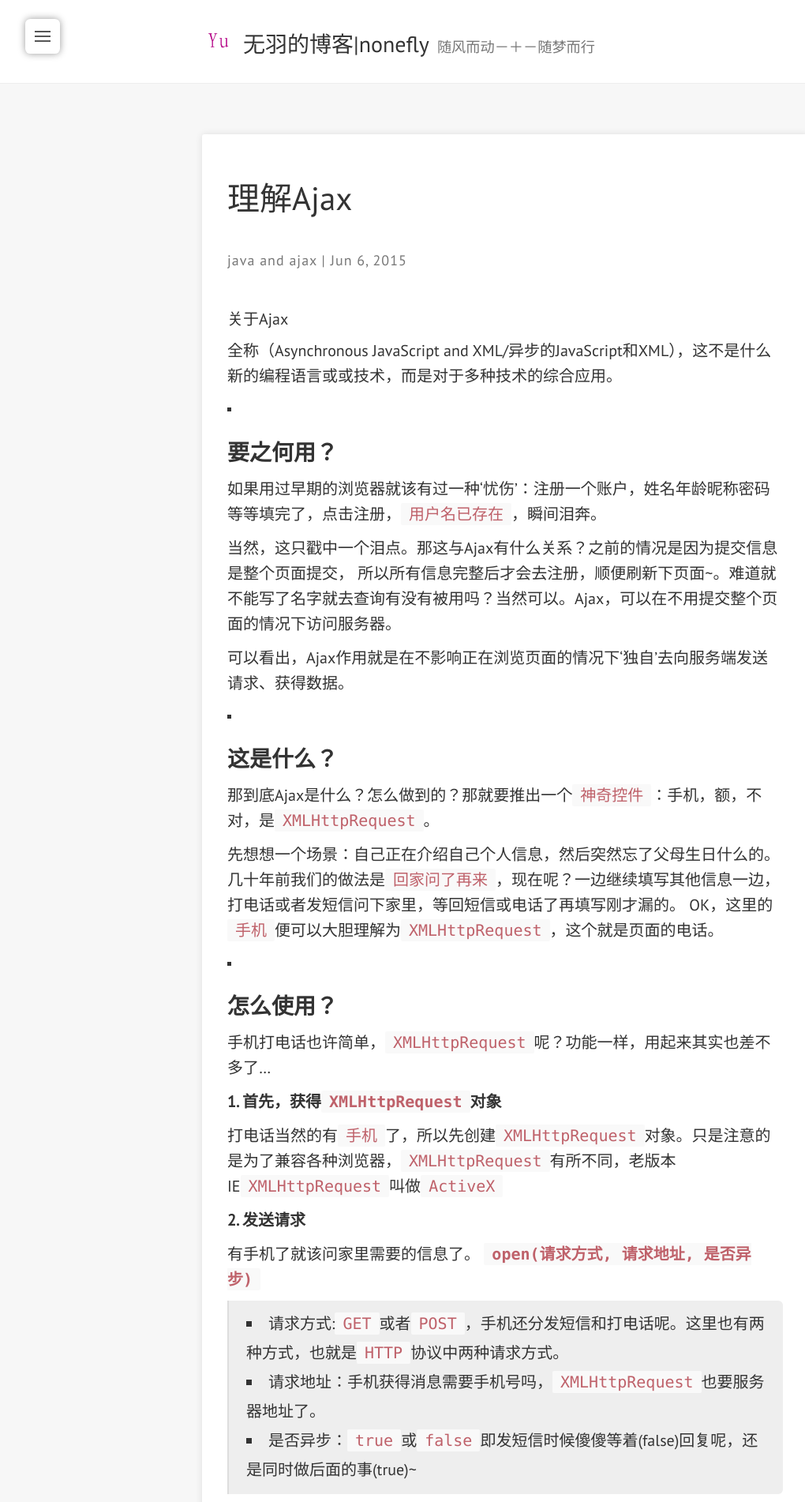
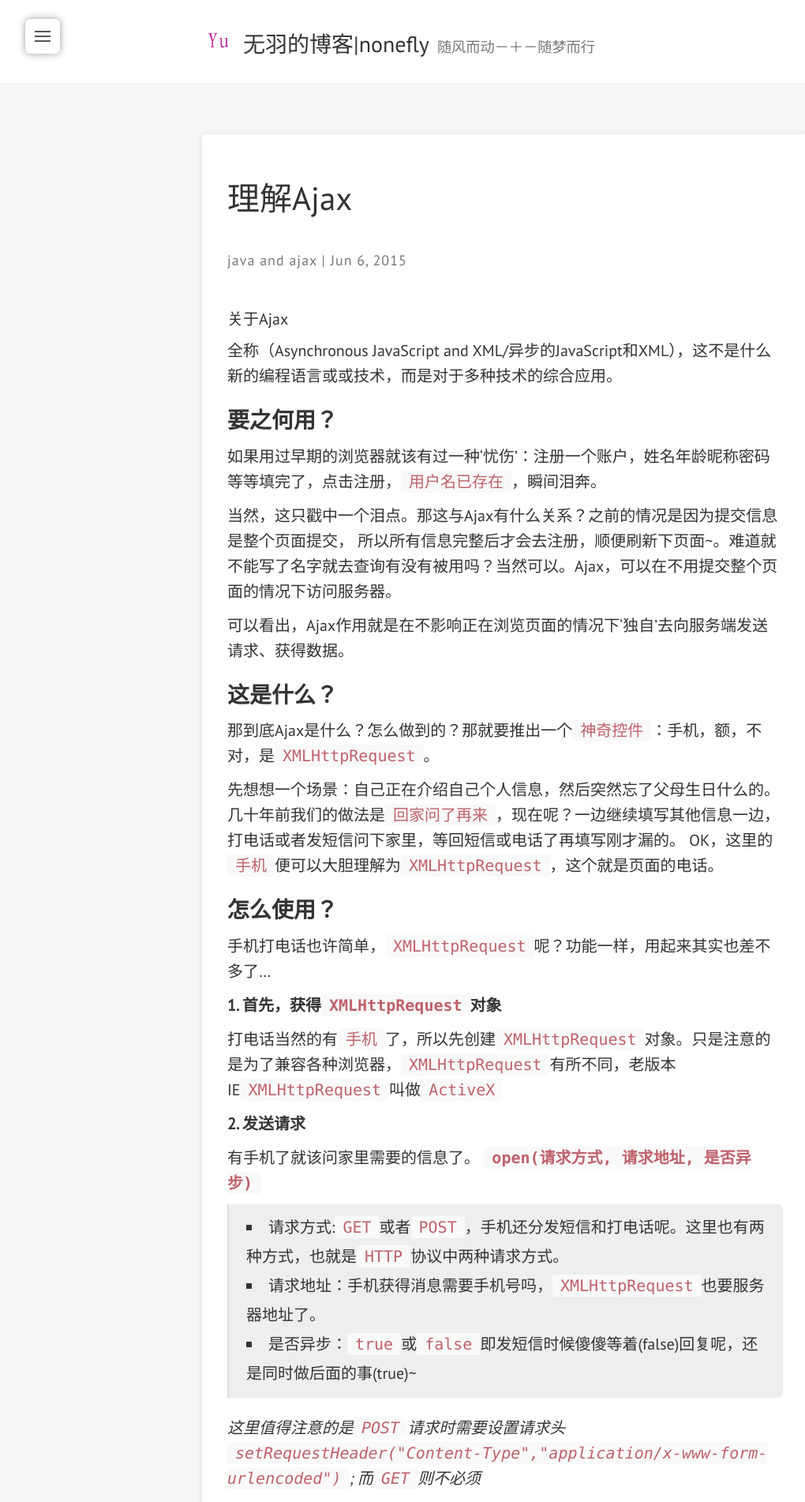
Before and after one commit to nonefly/nonefly.github.com, a Jekyll site: the page built from _posts/2015-06-06-AboutAjax.md, in a window 1280 px wide. Shown: the top 1902 px of the page at 79% size, without its empty margins (0-1020 px from the left). Built offline with Jekyll 4.4.1, drawn with Linux system fonts in a browser that asks for light colours; nearby versions of some CDN libraries; comment, search, counter and statistics services are not loaded.

```diff
--- a/_posts/2015-06-06-AboutAjax.md
+++ b/_posts/2015-06-06-AboutAjax.md
@@ -14,7 +14,7 @@ browser_title: 理解Ajax
 
 全称（Asynchronous JavaScript and XML/异步的JavaScript和XML），这不是什么新的编程语言或或技术，而是对于多种技术的综合应用。
 
-- ### **要之何用？**
+### **要之何用？**
 
 如果用过早期的浏览器就该有过一种‘忧伤’：注册一个账户，姓名年龄昵称密码等等填完了，点击注册，`用户名已存在`，瞬间泪奔。
 
@@ -22,14 +22,14 @@ browser_title: 理解Ajax
 
 可以看出，Ajax作用就是在不影响正在浏览页面的情况下‘独自’去向服务端发送请求、获得数据。
 
-- ### **这是什么？**
+### **这是什么？**
 
 那到底Ajax是什么？怎么做到的？那就要推出一个`神奇控件`：手机，额，不对，是`XMLHttpRequest`。
 
 先想想一个场景：自己正在介绍自己个人信息，然后突然忘了父母生日什么的。几十年前我们的做法是`回家问了再来`，现在呢？一边继续填写其他信息一边，打电话或者发短信问下家里，等回短信或电话了再填写刚才漏的。
 OK，这里的`手机`便可以大胆理解为`XMLHttpRequest`，这个就是页面的电话。
 
-- ### **怎么使用？**
+### **怎么使用？**
 
 手机打电话也许简单，`XMLHttpRequest`呢？功能一样，用起来其实也差不多了...
 
@@ -132,8 +132,8 @@ public class DeptsServlet extends HttpServlet {
 狭义理解不算，但现在Ajax的定义主要指不刷新页面异步发送请求，因此没用XML也是Ajax。那不XML用什么？
 XML主要来返回数据，而上述返回直接字符串，即文本。而一般常用传递方式有三种，根据不同需求选择不同方式
 
-&nbsp; | 文本 | XML | JSON |
---|--|--|---
+&nbsp; | 文本 | XML | JSON
+---|---|---|---
 描述能力 |  弱 | 强 | 较强
 数据量 | 小 |  大  | 小
 复杂度 | 小  |  大 | 小
```
